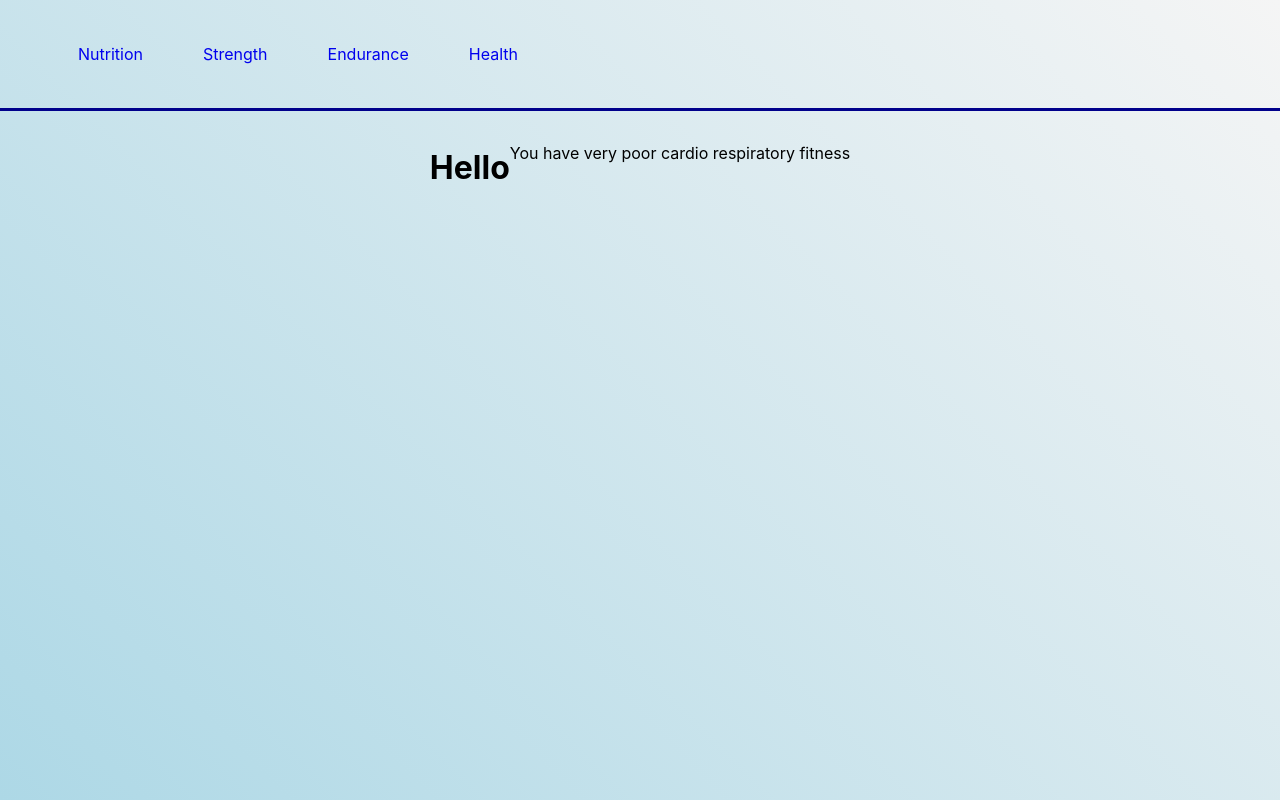
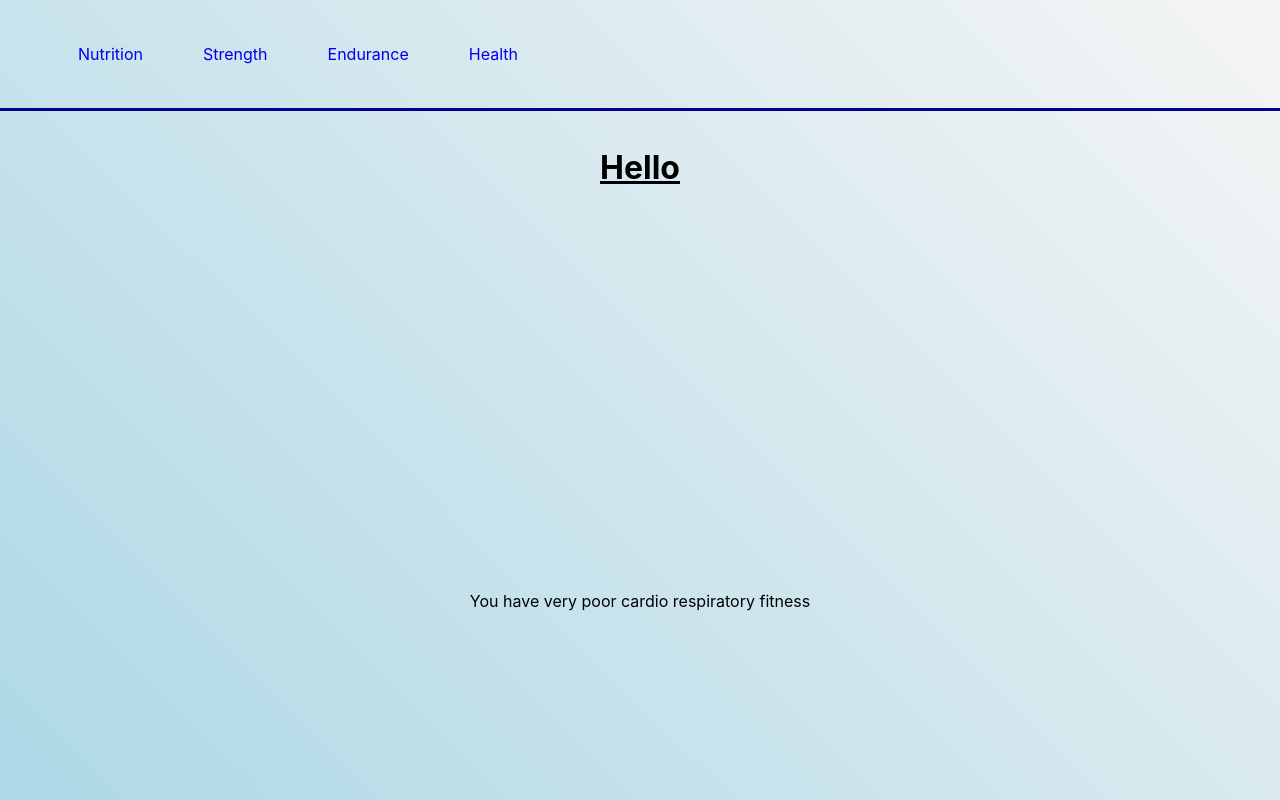
Before and after one commit to damatoaj/fitTest, a React (Create React App) app: page /treadmill-protocols/bruce/results in a window 1280 px wide. Built offline with nearby package versions, Linux system fonts and the light colour scheme.

Commit message:
added styling to treadmill results

```diff
--- a/src/Screens/TreadmillProtocals/Bruce.tsx
+++ b/src/Screens/TreadmillProtocals/Bruce.tsx
@@ -1,6 +1,6 @@
 import { useState, useEffect } from 'react';
 import { useNavigate } from 'react-router-dom';
-
+import './TreadmillTests.css';
 const Bruce = () => {
     const navigate = useNavigate();
     const [state, setState] = useState({
@@ -37,31 +37,31 @@ const Bruce = () => {
                         return { ...prev, seconds : prev.seconds + 1 }
                     })
                 } else {
-                    if (state.minutes < 3) {
+                    if (state.minutes + 1 < 3) {
                         setState((prev) => {
                             return { ...prev, seconds : 0, minutes : prev.minutes + 1 }
                         })
-                    } else if (state.minutes >= 3 && state.minutes < 6) {
+                    } else if (state.minutes + 1 >= 3 && state.minutes + 1 < 6) {
                         setState((prev) => {
                             return {...prev, seconds : 0, minutes: prev.minutes + 1, grade:12, mph: 2.5, stage:2, mets: 7 }
                         })
-                    } else if (state.minutes >= 6 && state.minutes < 9) {
+                    } else if (state.minutes + 1 >= 6 && state.minutes + 1 < 9) {
                         setState((prev) => {
                             return {...prev, seconds : 0, minutes: prev.minutes + 1, grade:14, mph: 3.4, stage:3, mets: 10 }
                         })
-                    } else if (state.minutes >= 9 && state.minutes < 12) {
+                    } else if (state.minutes + 1 >= 9 && state.minutes + 1 < 12) {
                         setState((prev) => {
                             return {...prev, seconds : 0, minutes: prev.minutes + 1, grade:16, mph: 4.2, stage:4, mets: 13 }
                         })
-                    } else if (state.minutes >= 12 && state.minutes < 15) {
+                    } else if (state.minutes + 1 >= 12 && state.minutes + 1 < 15) {
                         setState((prev) => {
                             return {...prev, seconds : 0, minutes: prev.minutes + 1, grade:18, mph: 5, stage:5, mets: 15 }
                         })
-                    } else if (state.minutes >= 15 && state.minutes < 18) {
+                    } else if (state.minutes + 1 >= 15 && state.minutes + 1 < 18) {
                         setState((prev) => {
                             return {...prev, seconds : 0, minutes: prev.minutes + 1, grade:20, mph: 5.5, stage:6, mets: 18 }
                         })
-                    } else if (state.minutes >= 18 && state.minutes < 21) {
+                    } else if (state.minutes + 1 >= 18 && state.minutes + 1  < 21) {
                         setState((prev) => {
                             return {...prev, seconds : 0, minutes: prev.minutes + 1, grade:22, mph: 6, stage:7, mets: 20 }
                         })
@@ -76,10 +76,10 @@ const Bruce = () => {
 
 
     return (
-        <main>
+        <main className='container'>
             {state.inProgress && (
                 <section>
-                    <h2>You Are In Stage {state.stage}</h2>
+                    <h1>You Are In Stage {state.stage}</h1>
                     <h2>Your Treadmill Should Be Set At</h2>
                     <span>
                         <h3>{state.mph} MPH</h3>
--- a/src/Screens/TreadmillProtocals/TreadmillResults.tsx
+++ b/src/Screens/TreadmillProtocals/TreadmillResults.tsx
@@ -10,7 +10,7 @@ const TreadmillResults = () => {
     const vo2 : number = parseInt(mets) * kg;
     const category = menCardioFitnessClassification(age, vo2)
     return (
-        <main>
+        <main className='container'>
             <h1>Hello</h1>
             <p>You have {category} cardio respiratory fitness</p>
         </main>
--- /dev/null
+++ b/src/Screens/TreadmillProtocals/TreadmillTests.css
@@ -0,0 +1,21 @@
+main.container {
+    display:'flex';
+    flex-direction:column;
+    text-align: center;
+    min-height: 500px;
+    justify-content: space-between;
+}
+
+main.container > button {
+    max-width: 200px;
+    place-self: center;
+}
+
+main.container h1 {
+    text-decoration: underline;
+}
+
+main.container h3 {
+    color: green;
+    font-size: 2rem;
+}
```
